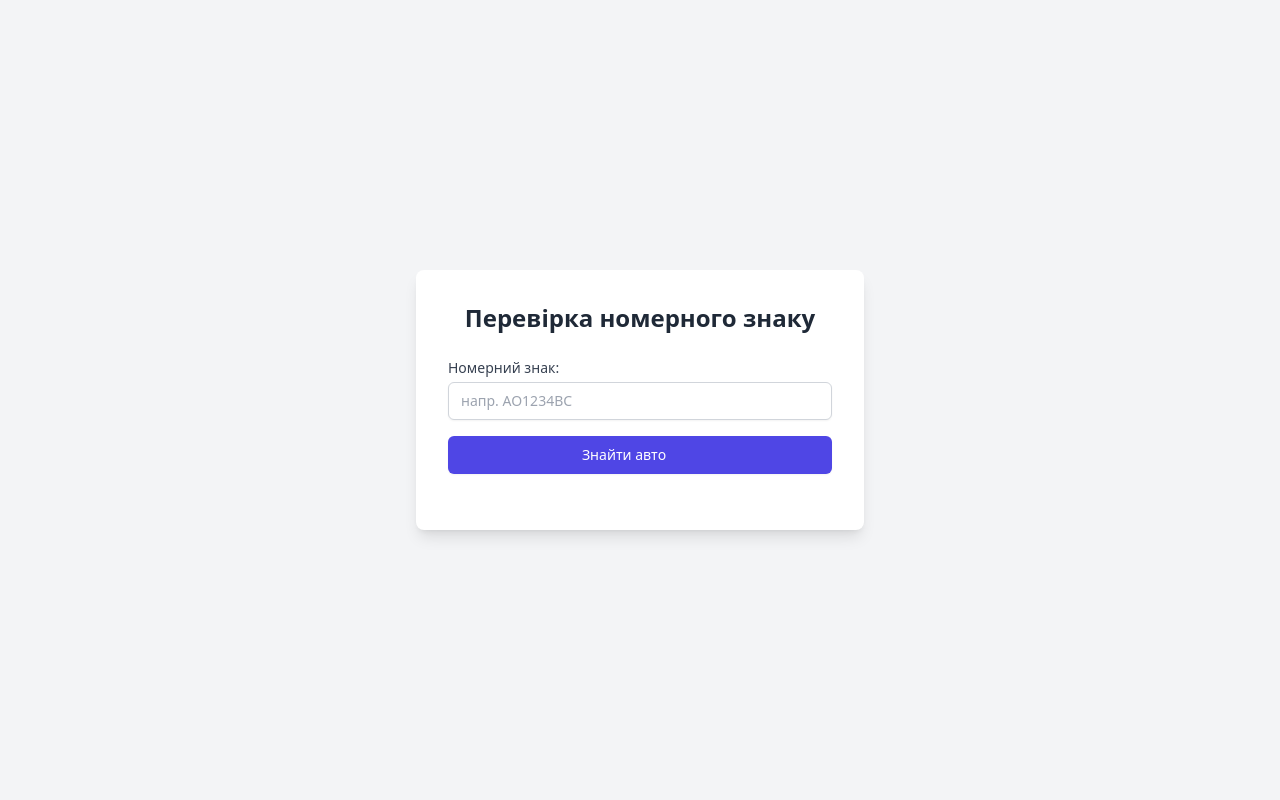
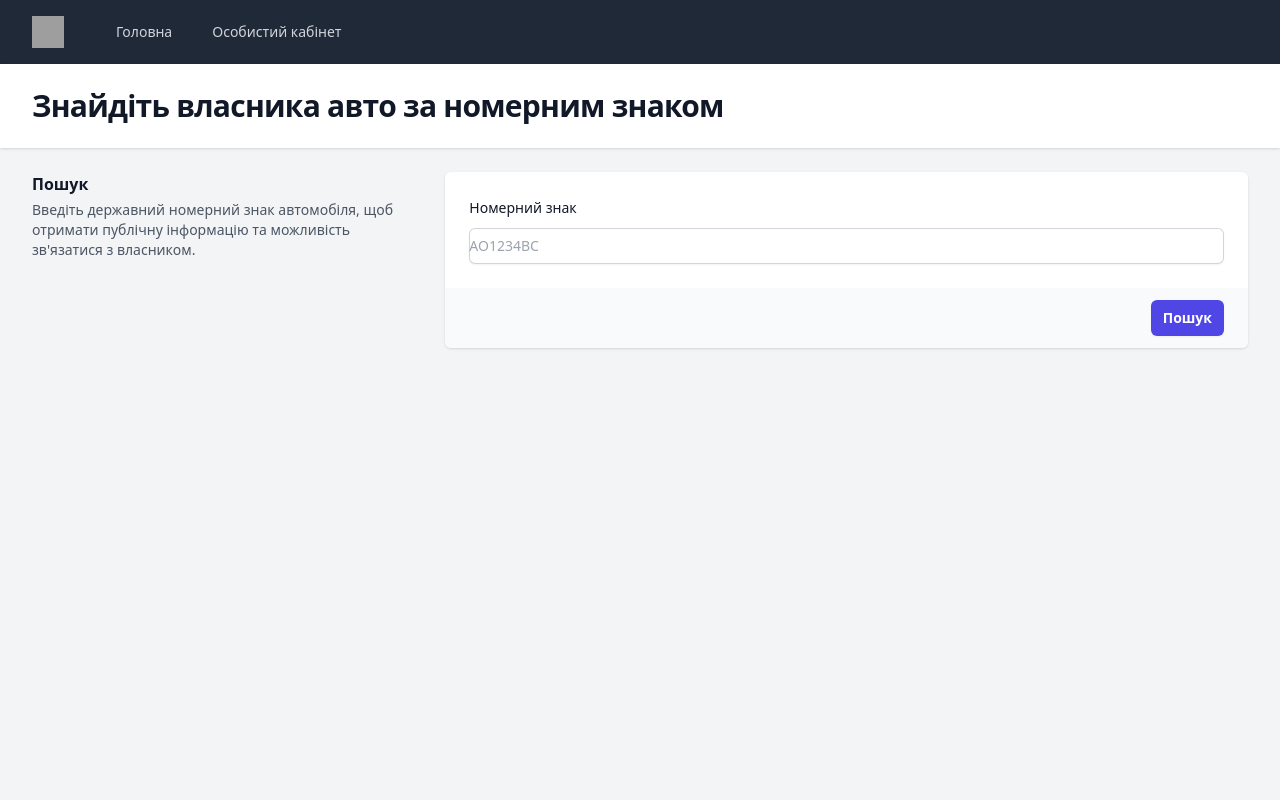
Before and after one commit to OleksanderShevchenko/car_qr_service, a FastAPI app: page /pages/ in a window 1280 px wide. Run offline with FastAPI, Linux system fonts and the light colour scheme; parts of the project's set-up code (start-up, migrations or seed data) failed here and were passed over; some libraries are stand-ins or nearby versions; grey boxes are pictures that could not be loaded.

Commit message:
Update main page - using base template

```diff
--- a/src/car_qr_service/templates/index.html
+++ b/src/car_qr_service/templates/index.html
@@ -1,57 +1,55 @@
+{# Цей шаблон успадковує базовий каркас з base.html #}
+{% extends "base.html" %}
 
-<html lang="uk">
-<head>
-    <meta charset="UTF-8">
-    <meta name="viewport" content="width=device-width, initial-scale=1.0">
-    <title>Пошук авто</title>
-    <!-- Підключаємо Tailwind CSS для стилізації -->
-    <script src="https://cdn.tailwindcss.com"></script>
-    <!-- Підключаємо HTMX -->
-    <script src="https://unpkg.com/htmx.org@1.9.10" xintegrity="sha384-D1Kt99CQMDuVetoL1lrYwg5t+9QdHe7NLX/SoJYkXDFfX37iInKRy5xLSi8RMhPG" crossorigin="anonymous"></script>
-</head>
-<body class="bg-gray-100 flex items-center justify-center min-h-screen">
+{# Перевизначаємо блок заголовку сторінки #}
+{% block title %}Пошук авто{% endblock %}
 
-    <div class="bg-white p-8 rounded-lg shadow-lg w-full max-w-md">
-        <h1 class="text-2xl font-bold mb-6 text-center text-gray-800">Перевірка номерного знаку</h1>
+{# Перевизначаємо блок заголовку в шапці #}
+{% block header %}
+    Знайдіть власника авто за номерним знаком
+{% endblock %}
 
-        <!-- Форма пошуку з атрибутами HTMX -->
-        <form
-            hx-post="/public/search"
+{# Перевизначаємо основний блок контенту #}
+{% block content %}
+<div class="md:grid md:grid-cols-3 md:gap-6">
+    <div class="md:col-span-1">
+        <div class="px-4 sm:px-0">
+            <h3 class="text-base font-semibold leading-6 text-gray-900">Пошук</h3>
+            <p class="mt-1 text-sm text-gray-600">
+                Введіть державний номерний знак автомобіля, щоб отримати публічну інформацію та можливість зв'язатися з
+                власником.
+            </p>
+        </div>
+    </div>
+    <div class="mt-5 md:col-span-2 md:mt-0">
+        {# Наша HTMX форма для пошуку #}
+        <form hx-post="/public/search"
               hx-target="#search-results"
               hx-swap="innerHTML"
-            hx-indicator="#loading-spinner"
-            class="space-y-4"
-        >
+              class="shadow sm:overflow-hidden sm:rounded-md">
+            <div class="space-y-6 bg-white px-4 py-5 sm:p-6">
                 <div>
-                <label for="license_plate" class="block text-sm font-medium text-gray-700">Номерний знак:</label>
-                <input
-                    type="text"
-                    id="license_plate"
-                    name="license_plate"
-                    required
-                    class="mt-1 block w-full px-3 py-2 border border-gray-300 rounded-md shadow-sm placeholder-gray-400 focus:outline-none focus:ring-indigo-500 focus:border-indigo-500 sm:text-sm"
-                    placeholder="напр. AO1234BC"
-                >
+                    <label for="license_plate" class="block text-sm font-medium leading-6 text-gray-900">Номерний
+                        знак</label>
+                    <div class="mt-2">
+                        <input type="text" name="license_plate" id="license_plate"
+                               class="block w-full rounded-md border-0 py-1.5 text-gray-900 shadow-sm ring-1 ring-inset ring-gray-300 placeholder:text-gray-400 focus:ring-2 focus:ring-inset focus:ring-indigo-600 sm:text-sm sm:leading-6"
+                               placeholder="AO1234BC">
                     </div>
-
-            <button
-                type="submit"
-                class="w-full flex justify-center py-2 px-4 border border-transparent rounded-md shadow-sm text-sm font-medium text-white bg-indigo-600 hover:bg-indigo-700 focus:outline-none focus:ring-2 focus:ring-offset-2 focus:ring-indigo-500"
-            >
-                Знайти авто
-                <!-- Індикатор завантаження, який показує HTMX -->
-                <svg id="loading-spinner" class="animate-spin h-5 w-5 ml-3 htmx-indicator" xmlns="http://www.w3.org/2000/svg" fill="none" viewBox="0 0 24 24">
-                    <circle class="opacity-25" cx="12" cy="12" r="10" stroke="currentColor" stroke-width="4"></circle>
-                    <path class="opacity-75" fill="currentColor" d="M4 12a8 8 0 018-8V0C5.373 0 0 5.373 0 12h4zm2 5.291A7.962 7.962 0 014 12H0c0 3.042 1.135 5.824 3 7.938l3-2.647z"></path>
-                </svg>
+                </div>
+            </div>
+            <div class="bg-gray-50 px-4 py-3 text-right sm:px-6">
+                <button type="submit"
+                        class="inline-flex justify-center rounded-md bg-indigo-600 py-2 px-3 text-sm font-semibold text-white shadow-sm hover:bg-indigo-500 focus-visible:outline focus-visible:outline-2 focus-visible:outline-offset-2 focus-visible:outline-indigo-500">
+                    Пошук
                 </button>
+            </div>
         </form>
-
-        <!-- Цей блок буде заповнений результатом з сервера -->
-        <div id="search-results" class="mt-6">
-            <!-- Початковий вміст, який буде замінено -->
     </div>
 </div>
 
-</body>
-</html>
+{# Цей блок буде динамічно оновлюватися результатами пошуку від HTMX #}
+<div id="search-results" class="mt-8">
+    {# Сюди буде вставлено вміст з partials/car_result.html #}
+</div>
+{% endblock %}
```
Lines whose indentation alone changed are shown as unchanged.
